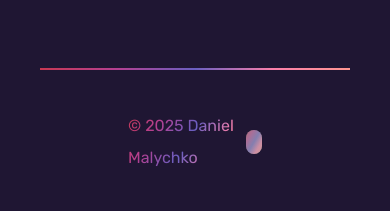
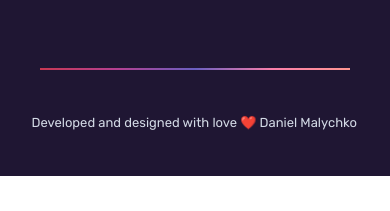
Before and after one commit to DanEm95/portfolioReactJsVite, a React (Vite) app: page / in a window 390 px wide. Shown: the part 4847-5058 px from the top of the page. After the commit the page ends 5023 px from the top, so only its background shows below. Built offline with nearby package versions, Linux system fonts and the light colour scheme; grey boxes are pictures that could not be loaded.

Commit message:
added media query for footer

```diff
--- a/src/App.css
+++ b/src/App.css
@@ -625,3 +625,30 @@ svg {
     opacity: 1;
   }
 }
+
+
+
+
+
+
+
+
+
+
+
+
+
+
+
+
+
+
+@media (max-width: 436px) {
+  .custom-padding {
+    flex: auto;
+    justify-content: center;
+    font-size: small;
+    padding-left: 1rem !important;
+    padding-right: 1.1rem !important;
+  }
+}
--- a/src/App.tsx
+++ b/src/App.tsx
@@ -336,15 +336,10 @@ function App() {
         </div>
       </div>
 
-      <div className="flex justify-between items-center p-10 px-32">
-        <div className="" style={{
-            background: 'linear-gradient(120deg, #c83852, #b44092 25%, #6a5fc1 50%, #fa7faa, #ff9691)',
-            WebkitBackgroundClip: 'text',
-            WebkitTextFillColor: 'transparent',
-            // fontSize: '24px'
-          }}>© 2025 Daniel Malychko</div>
+      <div className="flex justify-center items-center p-10 px-32 custom-padding">
+        <div className="">Developed and designed with love ❤️ Daniel Malychko</div>
 
-          <div className="relative h-6 w-6">
+          {/* <div className="relative h-6 w-6">
               <img
                   src="https://s.yimg.com/fz/api/res/1.2/BMbAkWtLKPyUuTo9jK0WNQ--~C/YXBwaWQ9c3JjaGRkO2ZpPWZpdDtoPTI0MDtxPTgwO3c9MjQw/https://s.yimg.com/zb/imgv1/1a0d1629-cdce-359c-81fe-b83c39d6c2da/t_500x300"
                   className="h-6 w-6 rounded-full"
@@ -357,7 +352,7 @@ function App() {
                       opacity: 0.5
                   }}
               />
-          </div>
+          </div> */}
       </div>
       {/* Footer */}
 
```
